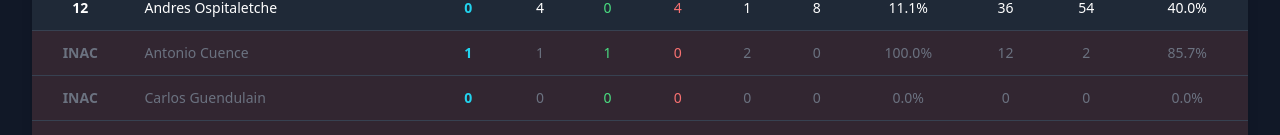
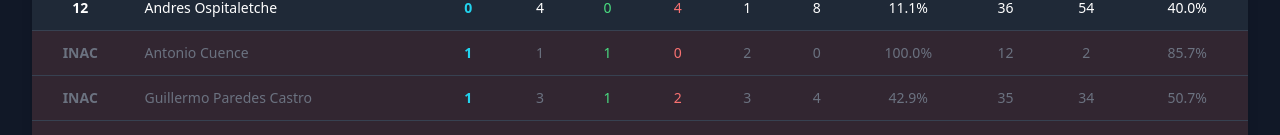
Before and after one commit to juanenla/torneo-tenis-app, a React (Vite) app: page / in a window 1280 px wide. Shown: the part 807-942 px from the top of the page. Built offline with nearby package versions, Linux system fonts and the light colour scheme.

Commit message:
cambios para mantener el numero de posicion en la tabla al buscar jugadores

```diff
--- a/src/logic.js
+++ b/src/logic.js
@@ -2,10 +2,12 @@
 export function calculateLeaderboard(players, matches) {
     const playerStats = new Map();
     players.forEach(player => {
+      // Inicializa las estadísticas para cada jugador
       playerStats.set(player.id, { ...player, pj: 0, pg: 0, pp: 0, sg: 0, sp: 0, jg: 0, jp: 0 });
     });
 
     matches.forEach(match => {
+      // ... (toda la lógica de cálculo de sets y games se mantiene igual)
       const statsP1 = playerStats.get(match.player1Id);
       const statsP2 = playerStats.get(match.player2Id);
       if (!statsP1 || !statsP2) return;
@@ -35,8 +37,41 @@ export function calculateLeaderboard(players, matches) {
       }
     });
 
-  return Array.from(playerStats.values());
+    // Convertimos el mapa a un array para poder ordenarlo
+    const leaderboard = Array.from(playerStats.values());
+
+    // <-- CAMBIO CLAVE 1: ORDENAR LA TABLA DE POSICIONES -->
+    // Se ordena por partidos ganados, luego por diferencia de sets y finalmente por diferencia de games.
+    leaderboard.sort((a, b) => {
+      // Criterio 1: Partidos Ganados (descendente)
+      if (a.pg !== b.pg) return b.pg - a.pg;
+
+      // Criterio 2: Diferencia de Sets (descendente)
+      const diffSetsA = a.sg - a.sp;
+      const diffSetsB = b.sg - b.sp;
+      if (diffSetsA !== diffSetsB) return diffSetsB - diffSetsA;
+
+      // Criterio 3: Diferencia de Games (descendente)
+      const diffGamesA = a.jg - a.jp;
+      const diffGamesB = b.jg - a.jp;
+      if (diffGamesA !== diffGamesB) return diffGamesB - diffGamesA;
+
+      return 0; // Son iguales en todos los criterios
+    });
+
+    // <-- CAMBIO CLAVE 2: ASIGNAR EL RANKING FIJO -->
+    // Recorremos el array ya ordenado y le añadimos la propiedad 'rank' a cada jugador.
+    const rankedLeaderboard = leaderboard.map((player, index) => ({
+      ...player,
+      rank: index + 1 // La posición es el índice + 1
+    }));
+
+    // Devolvemos la lista final, ordenada y con el ranking asignado
+    return rankedLeaderboard;
   }
+
+
+  // --- LAS OTRAS FUNCIONES NO NECESITAN CAMBIOS ---
 
   // FUNCIÓN DE PARSEO MEJORADA
   export function parseAndValidateResult(resultString) {
```
Lines whose indentation alone changed are shown as unchanged.
